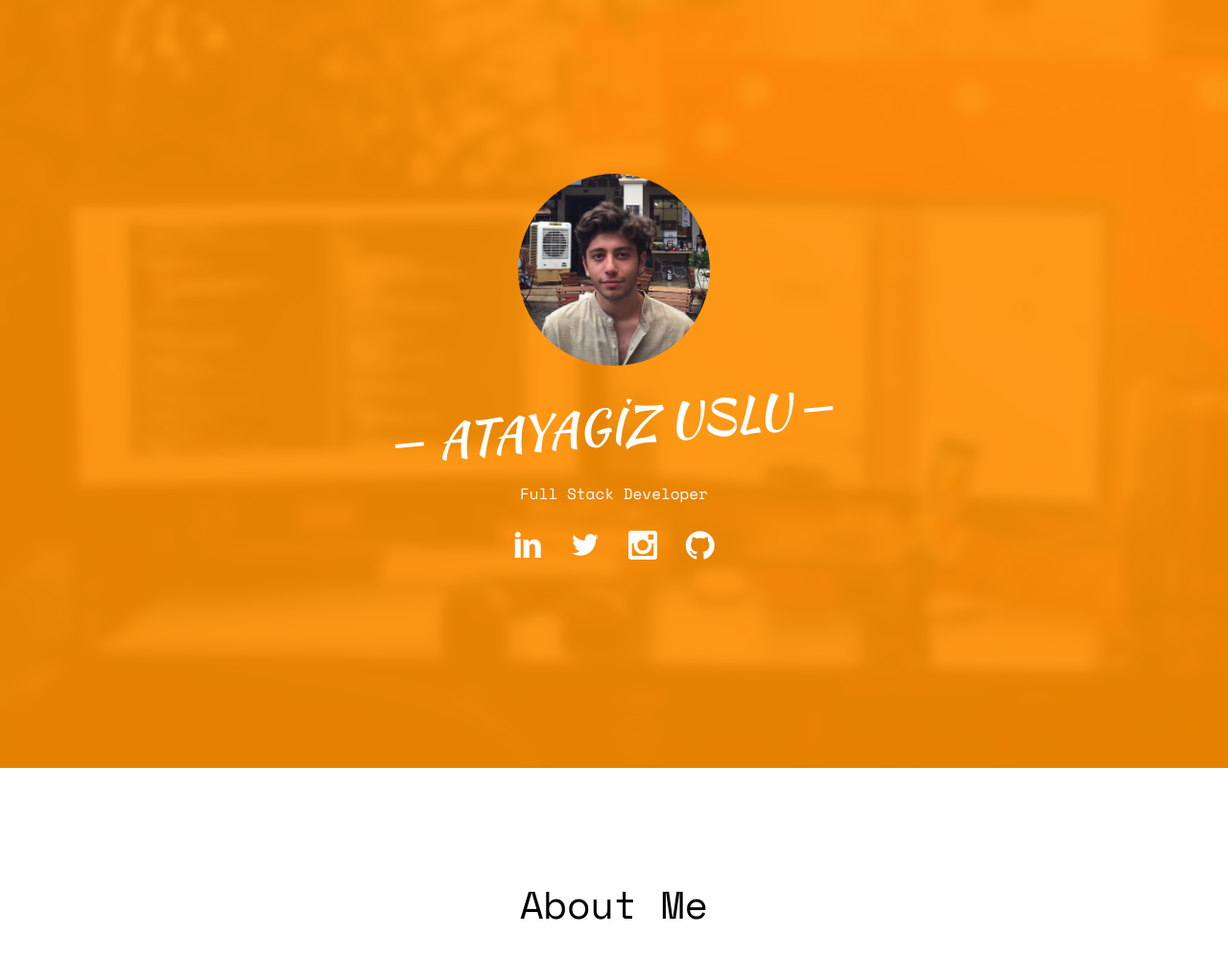
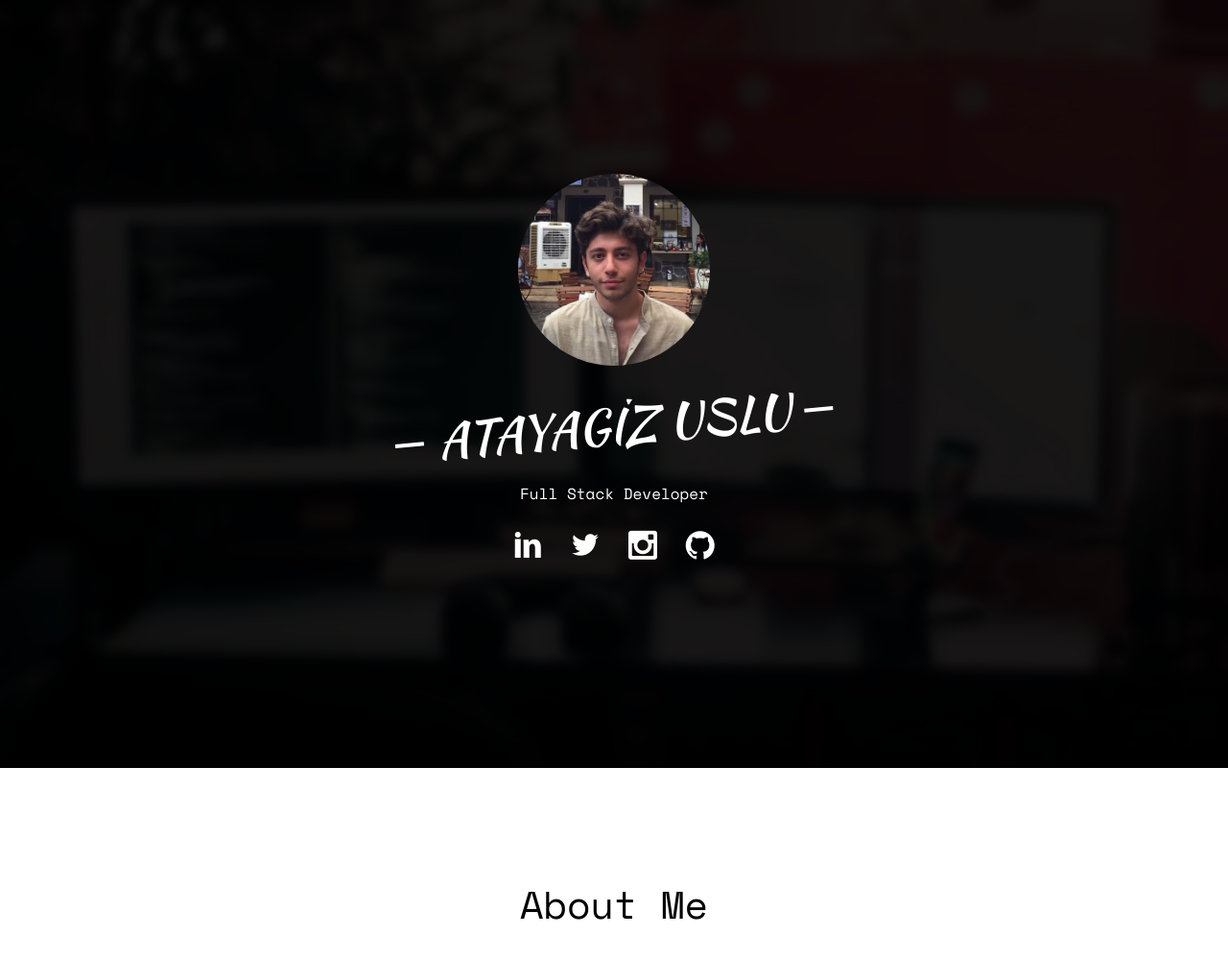
Before and after one commit to Atayazz/atayagizuslu, a PHP site: page / in a window 1280 px wide. Shown: the top 999 px of the page at 96% size. Run offline with PHP 8.4, Linux system fonts and the light colour scheme; some web fonts are replaced.

Commit message:
bg update

```diff
--- a/css/style.css
+++ b/css/style.css
@@ -100,7 +100,7 @@ h1, h2, h3, h4, h5, h6, figure {
   bottom: 0;
   left: 0;
   right: 0;
-  background: rgba(255, 144, 0, 0.9);
+  background: rgba(0, 0, 0, 0.9);
 }
 #fh5co-header .display-t,
 .fh5co-cover .display-t {
```
